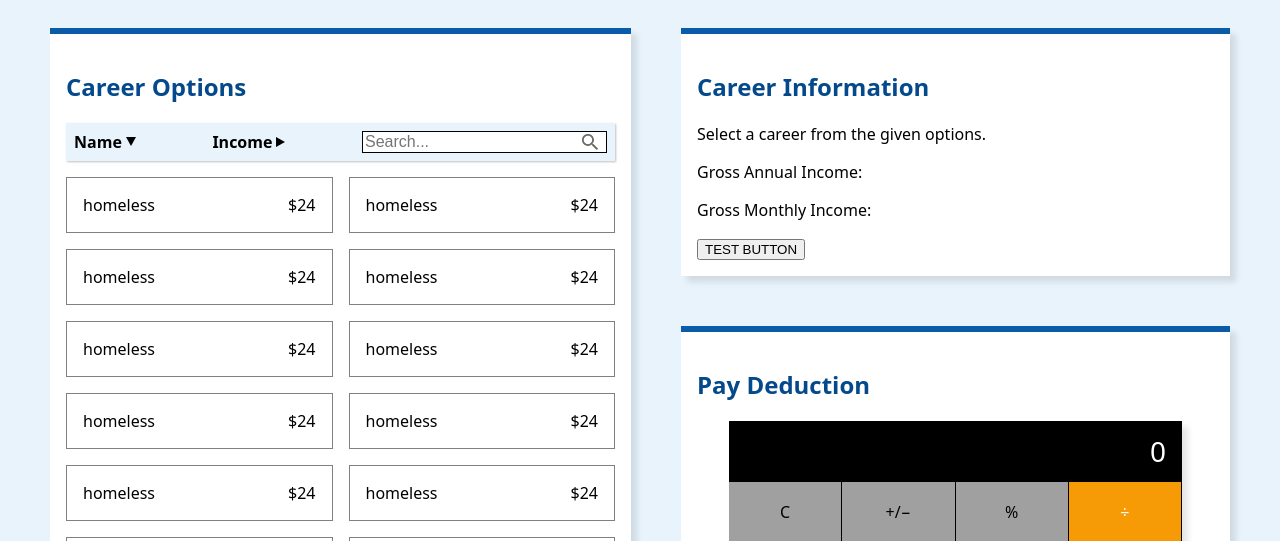
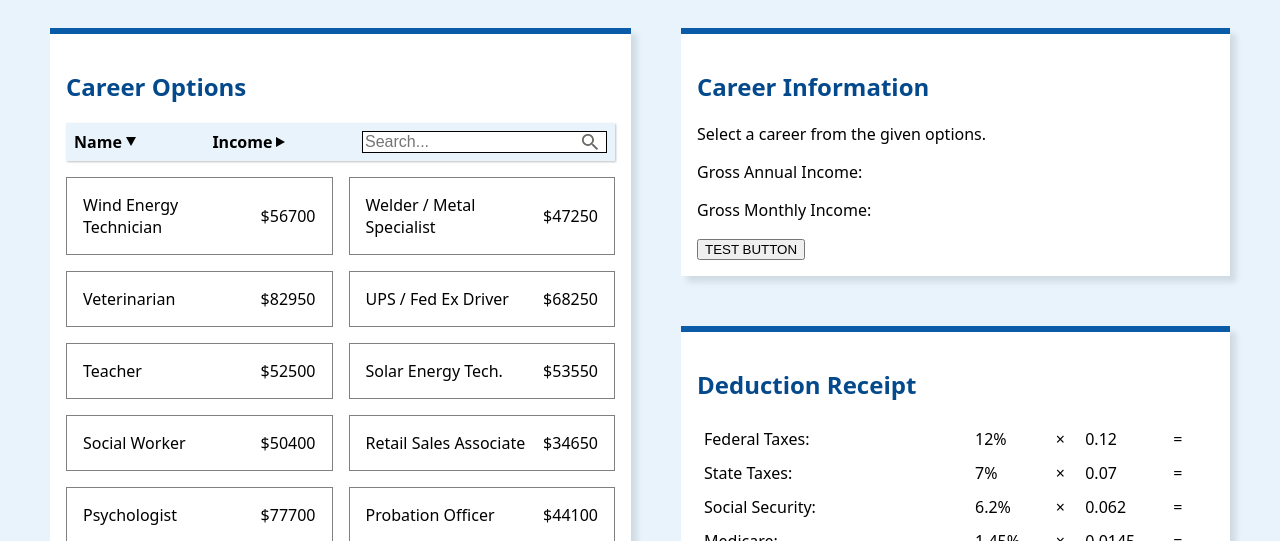
Before and after one commit to EmilianoCee/eecu-calculator, a plain HTML site: page index.html in a window 1280 px wide. Both pictures are taken after a click on the element "Name". Shown: the part 662-1203 px from the top of the page. Drawn offline with Linux system fonts and the light colour scheme.

Commit message:
js sorting
sorting by name and income created in js

```diff
--- a/javascript/script.js
+++ b/javascript/script.js
@@ -3,6 +3,9 @@ const jobList = document.getElementById("job-list");
 
 const sortButtons = document.getElementsByClassName("job-sort")
 const sortTriangles = document.getElementsByClassName("triangle");
+
+const nameSort = document.getElementById("name-sort");
+const incomeSort = document.getElementById("income-sort");
 
 const displayedJobs = document.getElementsByClassName("job");
 const jobTitle = document.getElementById("info-job");
@@ -27,69 +30,74 @@ const searchInput = document.getElementById("search");
 
 const jobs = [
     {work: "Accountant", income: 55650},
-    {work: "Advance Tractor/Trailer Driver", income: 53550},
-    {work: "Zebra Breeder", income: 929292},
+    {work: "Advance Tractor / Trailer Driver", income: 53550},
     {work: "Agricultural Engineer", income: 56700},
-    {work: "Architech", income: 53550},
-    {work: "Auto Tech/Mechanic", income: 49350},
+    {work: "Architect", income: 53550},
+    {work: "Auto Tech / Mechanic", income: 49350},
     {work: "Aviation Tech. Mechanic", income: 50400},
     {work: "Biologist", income: 54600},
     {work: "Bus Driver", income: 37800},
-    {work: "homeless", income: 24},
     {work: "Business Development Officer", income: 54600},
     {work: "Business Manager (Hotel, etc.)", income: 61950},
-    {work: "homeless", income: 24},
-    {work: "homeless", income: 24},
-    {work: "homeless", income: 24},
-    {work: "homeless", income: 24},
-    {work: "homeless", income: 24},
-    {work: "homeless", income: 24},
-    {work: "homeless", income: 24},
-    {work: "homeless", income: 24},
-    {work: "homeless", income: 24},
-    {work: "homeless", income: 24},
-    {work: "homeless", income: 24},
-    {work: "homeless", income: 24},
-    {work: "homeless", income: 24},
-    {work: "homeless", income: 24},
-    {work: "homeless", income: 24},
-    {work: "homeless", income: 24},
-    {work: "homeless", income: 24},
-    {work: "homeless", income: 24},
-    {work: "homeless", income: 24},
-    {work: "homeless", income: 24},
-    {work: "homeless", income: 24},
-    {work: "homeless", income: 24},
-    {work: "homeless", income: 24},
-    {work: "homeless", income: 24},
-    {work: "homeless", income: 24},
-    {work: "homeless", income: 24},
-    {work: "homeless", income: 24},
-    {work: "homeless", income: 24},
-    {work: "homeless", income: 24},
-    {work: "homeless", income: 24},
-    {work: "homeless", income: 24},
-    {work: "homeless", income: 24},
-    {work: "homeless", income: 24},
-    {work: "homeless", income: 24},
-    {work: "homeless", income: 24},
-    {work: "homeless", income: 24},
-    {work: "homeless", income: 24},
-    {work: "homeless", income: 24},
-    {work: "homeless", income: 24},
-    {work: "homeless", income: 24},
-    {work: "homeless", income: 24},
-    {work: "homeless", income: 24},
-    {work: "homeless", income: 24},
-    {work: "homeless", income: 24},
-    {work: "homeless", income: 24},
-    {work: "homeless", income: 24},
-    {work: "homeless", income: 24},
-    {work: "homeless", income: 24},
-    {work: "homeless", income: 24},
-    {work: "homeless", income: 24},
-    {work: "homeless", income: 24},
-    {work: "homeless", income: 24}
+    {work: "CNC Manufacturing", income: 80850},
+    {work: "Carpenter", income: 47250},
+    {work: "Chef", income: 52500},
+    {work: "Civil Engineering Technician", income:68250},
+    {work: "Commercial Driver ", income: 51450},
+    {work: "Computer Technician", income: 46200},
+    {work: "Conserv. / Environ. Science", income: 72450},
+    {work: "Corectional Officer", income: 48300},
+    {work: "Cosmetologist", income: 36750},
+    {work: "Credit Union / Bank Manager", income:61950},
+    {work: "Daycare Director", income: 37800},
+    {work: "Dentist", income: 115500},
+    {work: "Detective", income: 60900},
+    {work: "Diesel Tech / Mechanic ", income:55650},
+    {work: "Doctor / Physician", income: 147000},
+    {work: "Electrician", income: 57600},
+    {work: "Electronic Engineer", income: 75600},
+    {work: "EMT", income: 34650},
+    {work: "Energy Management PG&E", income: 106050},
+    {work: "Engineer", income: 72450},
+    {work: "Fashion Designer", income: 63000},
+    {work: "Fire Fighter", income: 49350},
+    {work: "Forest Ranger ", income: 52500},
+    {work: "Graphic / Media Designer ", income: 58800},
+    {work: "H/C HVAC", income: 63000},
+    {work: "Highway Patrol", income: 84000},
+    {work: "Home Inspector", income: 56700},
+    {work: "Industrial Mechanic", income: 56700},
+    {work: "Interior Designer", income: 46200},
+    {work: "Investment Analyst", income: 49350},
+    {work: "Lab Technician", income: 66150},
+    {work: "Landscaper Horticulture", income: 48300},
+    {work: "Lawyer", income: 86100},
+    {work: "Marketing / Sales Manager", income: 48800},
+    {work: "Media / Communications", income: 47150},
+    {work: "Medical Repair Tech.", income: 52500},
+    {work: "Military", income: 55650},
+    {work: "Nurse", income: 66150},
+    {work: "Nutritionist", income: 45150},
+    {work: "Oceanographer", income: 69300},
+    {work: "Pastor", income: 50400},
+    {work: "PG&E / AT8&T Technician", income:78750},
+    {work: "Pharmacist", income: 105000},
+    {work: "Photographer", income: 45150},
+    {work: "Physical Therapist", income: 72450},
+    {work: "Pilot (Commercial) ", income: 78750},
+    {work: "Plumber", income: 52500},
+    {work: "Police Officer", income: 53550},
+    {work: "Principal", income: 93450},
+    {work: "Probation Officer", income: 44100},
+    {work: "Psychologist", income: 77700},
+    {work: "Retail Sales Associate", income:34650},
+    {work: "Social Worker ", income: 50400},
+    {work: "Solar Energy Tech.", income:53550},
+    {work: "Teacher", income: 52500},
+    {work: "UPS / Fed Ex Driver", income: 68250},
+    {work: "Veterinarian", income: 82950},
+    {work: "Welder / Metal Specialist", income: 47250},
+    {work: "Wind Energy Technician", income: 56700},
 ]
 
 populateTemplates();
@@ -130,13 +138,21 @@ for (let i = 0; i < sortButtons.length; i++) {
         const innerTriangle = this.children[1].classList;
         if (innerTriangle.contains("triangle-left") || innerTriangle.contains("triangle-down")) {
             resetTriangles();
-            sortIncomeU()
+            if (this.id == incomeSort.id) {
+                sortIncomeU();
+            } else {
+                sortNameDown();
+            }
             innerTriangle.remove("triangle-right");
             innerTriangle.add("triangle-up");
 
         } else if (innerTriangle.contains("triangle-up")) {
             resetTriangles();
-            sortIncome()
+            if (this.id == incomeSort.id) {
+                sortIncome();
+            } else {
+                sortNameUp();
+            }
             innerTriangle.remove("triangle-right");
             innerTriangle.add("triangle-down");
         } else {
@@ -154,6 +170,17 @@ function resetTriangles() {
         element.add("triangle-right");
     }
 }
+
+let toggle = true;
+nameSort.addEventListener("click", function() {
+    if (!toggle) {
+        sortNameUp();
+    } else {
+        sortNameDown();
+    }
+    toggle = !toggle;
+})
+
 
 function clickableJobs() {
 for (let i = 0; i < displayedJobs.length; i++) {
@@ -191,15 +218,6 @@ for (let i = 0; i < displayedJobs.length; i++) {
     })
 }};
 
-function sortJobs() {
-    jobs.sort(function(a, b) {
-        let nameA = a.work.toLowerCase();
-        let nameB = b.work.toLowerCase();
-
-        // jobs.sort((nameA, nameB) => nameA.localeCompare(nameB));
-    })
-}
-
 function sortIncome() {
     jobs.sort((a, b) => a.income - b.income)
     removeTemplates()
@@ -222,8 +240,45 @@ function removeTemplates() {
 
 const testButton = document.getElementById("test");
 testButton.addEventListener("click", function() {
-    console.log(jobs.length)
+    console.log(sortButtons[1].id == incomeSort.id);
+    sortNameDown();
 })
+
+function sortNameDown() {
+    jobs.sort(function(a, b) {
+        let nameA = a.work.toLowerCase();
+        let nameB = b.work.toLowerCase();
+        if (nameA < nameB) {
+            return 0;
+        }
+        if (nameA > nameB) {
+            return -1
+        }
+        return 1;
+    })
+    jobs.forEach((e) => {
+        removeTemplates()
+        populateTemplates()
+    })
+}
+
+function sortNameUp() {
+    jobs.sort(function(a, b) {
+        let nameA = a.work.toLowerCase();
+        let nameB = b.work.toLowerCase();
+        if (nameA < nameB) {
+            return -1;
+        }
+        if (nameA > nameB) {
+            return 1
+        }
+        return 0;
+    })
+    jobs.forEach((e) => {
+        removeTemplates()
+        populateTemplates()
+    })
+}
 
 // jobs.sort(function(a, b) {
 //     let nameA = a.work.toLowerCase();
--- a/styles/styles.css
+++ b/styles/styles.css
@@ -81,7 +81,7 @@ h2 {
 .calculations {
     display: flex;
     flex-wrap: wrap;
-    /* display: none; */
+    display: none;
 }
 
 .calculator {
@@ -192,6 +192,10 @@ td {
     align-items: center;
 }
 
+.job p:first-child {
+    padding-right: 8px;
+}
+
 .job:hover {
     cursor: pointer;
     background-color: rgb(204, 204, 204);
```
